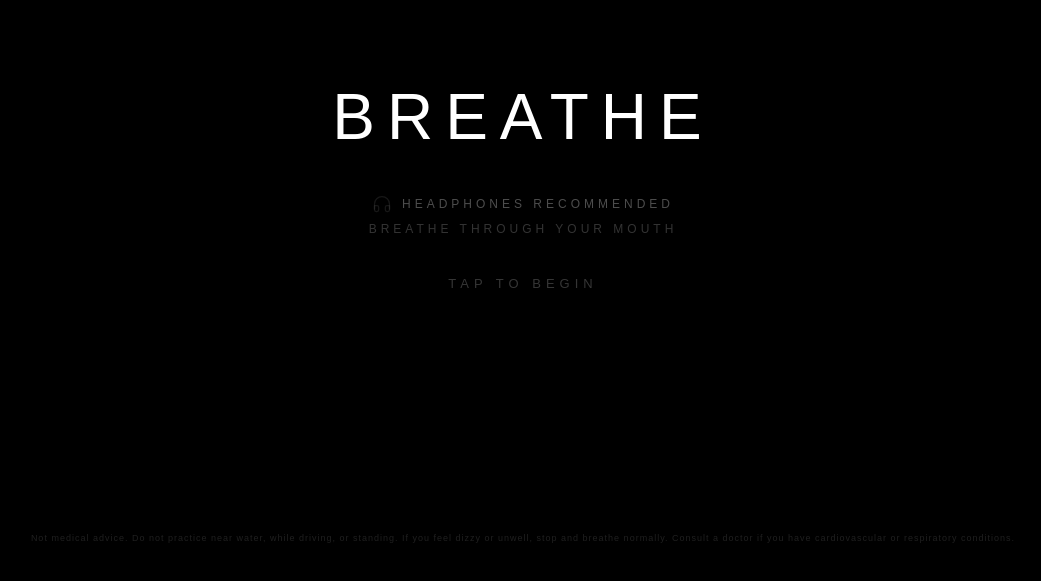
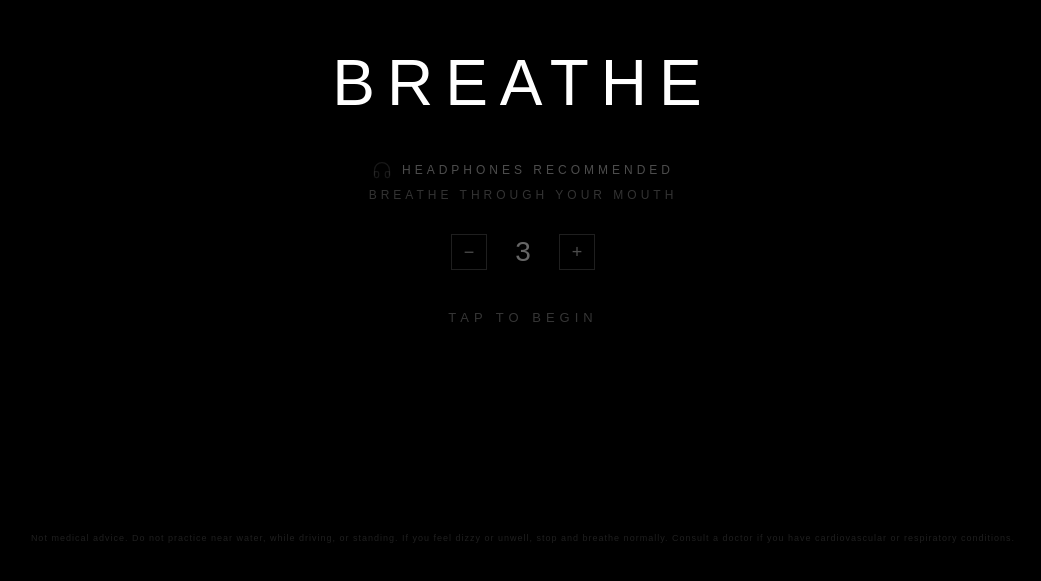
Before and after one commit to elatedpixel/unstuck, a plain HTML site: page breath/index.html in a window 1280 px wide. Shown: the part 215-796 px from the top of the page, without its empty margins (117-1158 px from the left). Drawn offline with Linux system fonts and the light colour scheme.

Commit message:
Sync: round selector (1-5 rounds)

```diff
--- a/breath/index.html
+++ b/breath/index.html
@@ -8,7 +8,7 @@
 <!-- Open Graph -->
 <meta property="og:title" content="BREATHE">
 <meta property="og:description" content="90 seconds. No app. No signup. Just open it and breathe.">
-<meta property="og:image" content="https://raw.githubusercontent.com/elatedpixel/unstuck/main/breath/og-image.png">
+<meta property="og:image" content="https://nomandre.com/breathe/og-image.png">
 <meta property="og:url" content="https://nomandre.com/breathe">
 <meta property="og:type" content="website">
 
@@ -16,7 +16,7 @@
 <meta name="twitter:card" content="summary_large_image">
 <meta name="twitter:title" content="BREATHE">
 <meta name="twitter:description" content="90 seconds. No app. No signup. Just open it and breathe.">
-<meta name="twitter:image" content="https://raw.githubusercontent.com/elatedpixel/unstuck/main/breath/og-image.png">
+<meta name="twitter:image" content="https://nomandre.com/breathe/og-image.png">
 
 <meta name="description" content="90 seconds. No app. No signup. Just open it and breathe.">
 <meta name="theme-color" content="#000000">
@@ -238,7 +238,61 @@
     letter-spacing: 4px;
     text-transform: uppercase;
     color: rgba(255,255,255,0.2);
+    margin-bottom: 32px;
+  }
+
+  /* Round selector */
+  .round-selector {
+    display: flex;
+    align-items: center;
+    gap: 24px;
     margin-bottom: 40px;
+  }
+  .round-selector .round-label {
+    font-size: 10px;
+    letter-spacing: 4px;
+    text-transform: uppercase;
+    color: rgba(255,255,255,0.15);
+    margin-bottom: 8px;
+    text-align: center;
+    width: 100%;
+  }
+  .round-selector-inner {
+    display: flex;
+    align-items: center;
+    gap: 24px;
+  }
+  .round-btn {
+    background: none;
+    border: 1px solid rgba(255,255,255,0.12);
+    color: rgba(255,255,255,0.3);
+    font-family: 'System', sans-serif;
+    font-size: 18px;
+    width: 36px;
+    height: 36px;
+    display: flex;
+    align-items: center;
+    justify-content: center;
+    cursor: pointer;
+    transition: border-color 0.3s, color 0.3s;
+    border-radius: 0;
+    line-height: 1;
+    padding: 0;
+  }
+  .round-btn:hover {
+    border-color: rgba(255,255,255,0.4);
+    color: rgba(255,255,255,0.6);
+  }
+  .round-btn:active {
+    border-color: rgba(196,149,106,0.5);
+    color: rgba(196,149,106,0.8);
+  }
+  .round-count {
+    font-size: 28px;
+    font-weight: 200;
+    color: rgba(255,255,255,0.4);
+    min-width: 24px;
+    text-align: center;
   }
 
   #start-screen .tap-start {
@@ -362,6 +416,13 @@
     <span>headphones recommended</span>
   </div>
   <div class="mouth-hint">breathe through your mouth</div>
+  <div class="round-selector">
+    <div class="round-selector-inner">
+      <button class="round-btn" id="rounds-minus" onclick="event.stopPropagation(); adjustRounds(-1)">−</button>
+      <span class="round-count" id="round-count">3</span>
+      <button class="round-btn" id="rounds-plus" onclick="event.stopPropagation(); adjustRounds(1)">+</button>
+    </div>
+  </div>
   <p class="tap-start">Tap to begin</p>
   <div class="disclaimer">
     Not medical advice. Do not practice near water, while driving, or standing.
@@ -696,11 +757,18 @@ function setRingSpeed(seconds) {
 // ═══════════════════════════════════════════
 // CONFIG
 // ═══════════════════════════════════════════
-const TOTAL_ROUNDS = 3;
 const BREATHS_PER_ROUND = 30;
 const RECOVERY_HOLD_SECONDS = 15;
 const MAX_HOLD_SECONDS = 240; // 4 minute safety cap
 const HOLD_WARNING_AT = 210; // Warning tone at 3:30
+const MIN_ROUNDS = 1;
+const MAX_ROUNDS = 5;
+let TOTAL_ROUNDS = 3;
+
+function adjustRounds(delta) {
+  TOTAL_ROUNDS = Math.max(MIN_ROUNDS, Math.min(MAX_ROUNDS, TOTAL_ROUNDS + delta));
+  $('round-count').textContent = TOTAL_ROUNDS;
+}
 
 // Breath timing: starts slower, accelerates
 function getBreathTiming(breathNum) {
```
